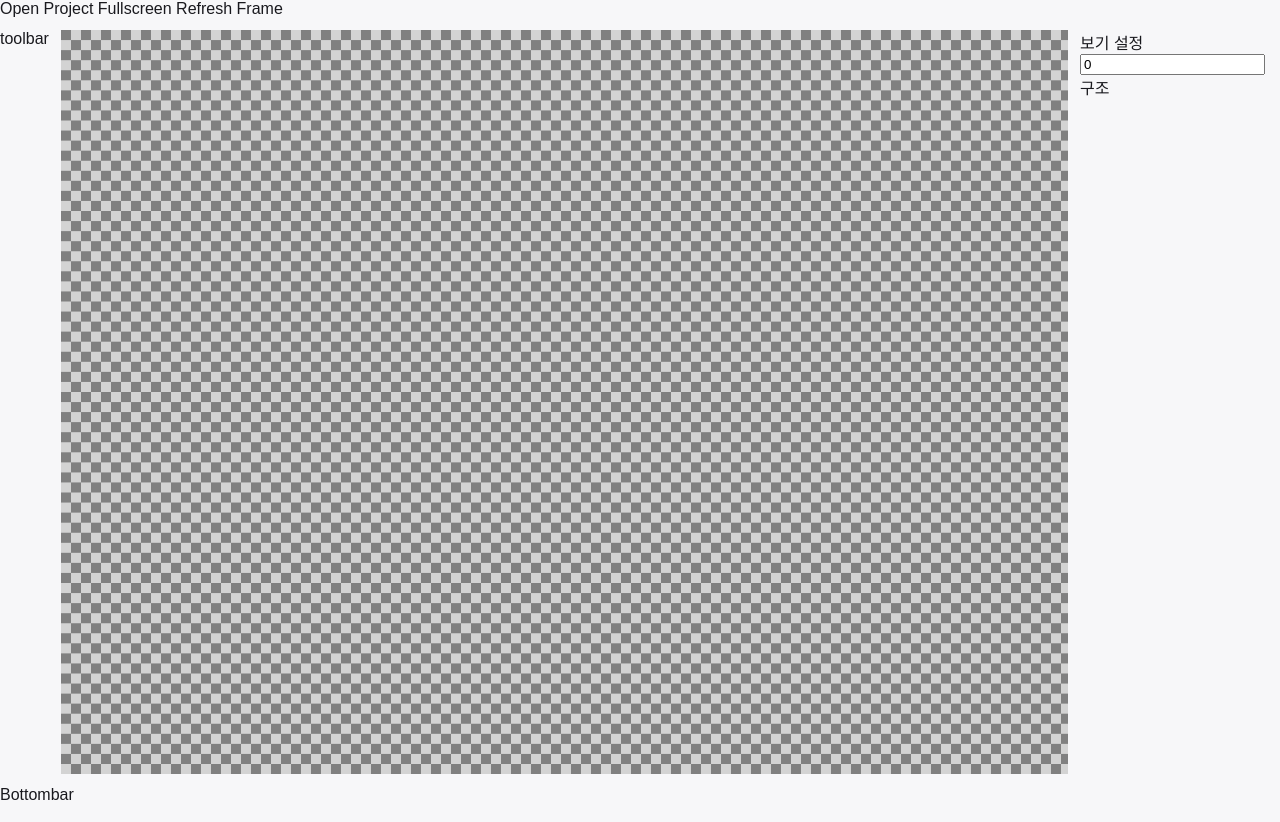
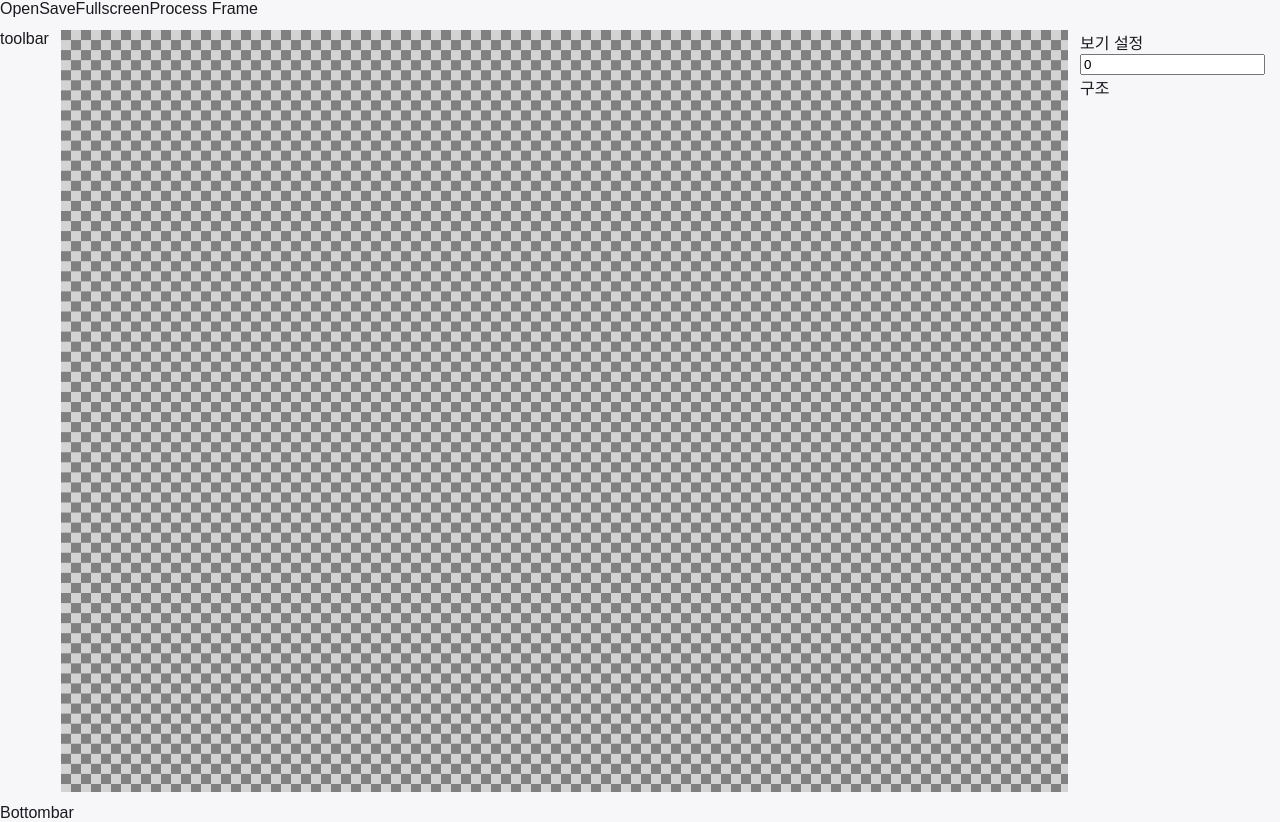
Before and after one commit to zeli-b/gaia, a website with bundled scripts: page index.html in a window 1280 px wide. Built offline with nearby package versions, Linux system fonts and the light colour scheme.

Commit message:
save project

```diff
--- a/index.html
+++ b/index.html
@@ -13,9 +13,6 @@
   <body>
     <div class="container">
       <div class="topbar" id="topbar">
-        <span id="open-project">Open Project</span>
-        <span id="fullscreen">Fullscreen</span>
-        <span id="process-frame">Refresh Frame</span>
       </div>
       <div class="area">
         <div class="toolbar" id="toolbar">
--- a/index.js
+++ b/index.js
@@ -21,7 +21,8 @@ function resizeCanvas() {
 
 const topbar = [
   {
-    query: "#open-project",
+    id: "open-project",
+    label: "Open",
     onclick: () => {
       let input = document.createElement('input');
       input.type = 'file';
@@ -40,7 +41,27 @@ const topbar = [
     }
   },
   {
-    query: "#fullscreen",
+    id: "save-project",
+    label: "Save",
+    onclick: () => {
+      const text = window.project.stringify();
+      const filename = window.project.name + ".json";
+
+      const a = document.createElement('a');
+      a.setAttribute(
+        'href',
+        'data:text/plain;charset=utf-8,' + encodeURIComponent(text)
+      );
+      a.setAttribute('download', filename);
+      a.style.display = 'none';
+      document.body.appendChild(a);
+      a.click();
+      document.body.removeChild(a);
+    }
+  },
+  {
+    id: "fullscreen",
+    label: "Fullscreen",
     onclick: () => {
       // 파츠 불러오기
       const propertiesDiv = document.querySelector("#properties");
@@ -58,7 +79,8 @@ const topbar = [
     }
   },
   {
-    query: "#process-frame",
+    id: "process-frame",
+    label: "Process Frame",
     onclick: () => {
       processFrame();
     }
@@ -90,8 +112,13 @@ document.addEventListener("DOMContentLoaded", () => {
   };
 
   // topbar items
-  topbar.forEach(({ query, onclick }) => {
-    document.querySelector(query).onclick = onclick;
+  const topbarDiv = document.querySelector("#topbar");
+  topbar.forEach(({ id, label, onclick }) => {
+    const span = document.createElement("span");
+    span.innerText = label;
+    span.id = id;
+    span.onclick = onclick;
+    topbarDiv.appendChild(span);
   });
 
   // exit fullscreen process
@@ -100,7 +127,6 @@ document.addEventListener("DOMContentLoaded", () => {
       // 파츠 불러오기
       const propertiesDiv = document.querySelector("#properties");
       const toolbarDiv = document.querySelector("#toolbar");
-      const topbarDiv = document.querySelector("#topbar");
       const bottombarDiv = document.querySelector("#bottombar");
       const exitFullscreenDiv = document.querySelector("#exit-fullscreen");
 
```
